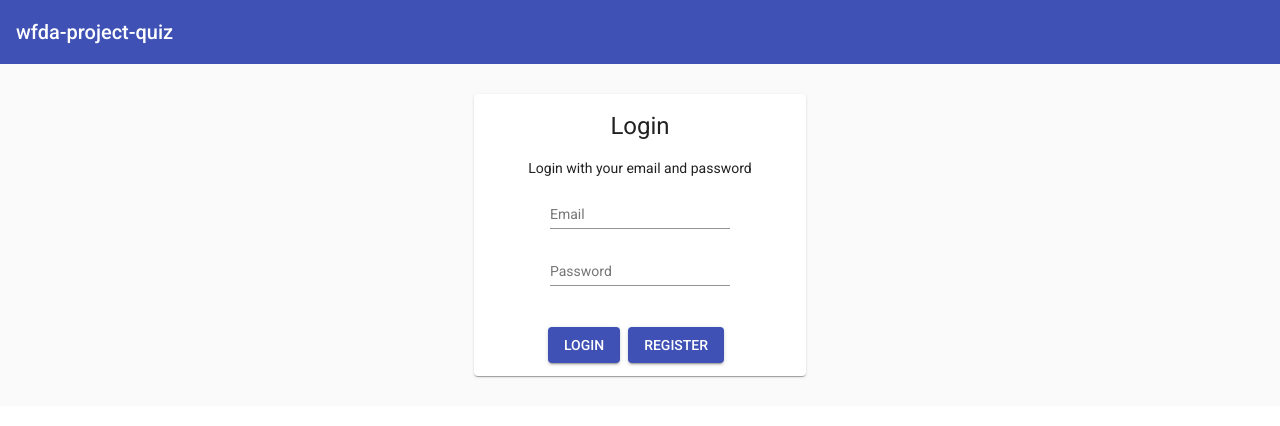
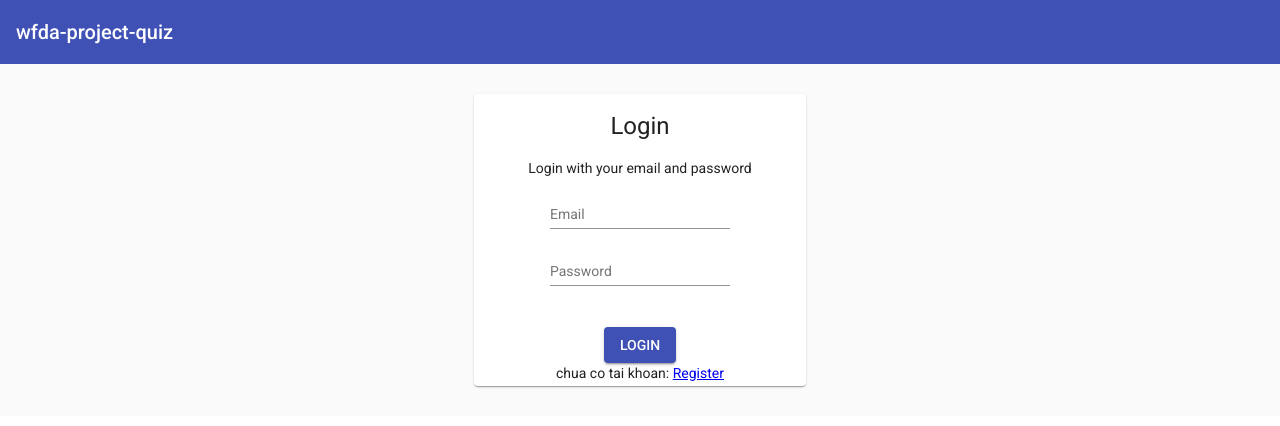
Before and after one commit to anhnbt-it/wfda-project-quiz, an Angular app: page / in a window 1280 px wide. Shown: the top 426 px of the page. Built offline with nearby package versions, Linux system fonts and the light colour scheme.

Commit message:
update login

```diff
--- a/src/app/views/login/login.component.css
+++ b/src/app/views/login/login.component.css
@@ -13,5 +13,5 @@
 
 .mat-card{
   width: 300px;
-  height: 250px;
+  height: 260px;
 }
--- a/src/app/views/login/login.component.html
+++ b/src/app/views/login/login.component.html
@@ -21,7 +21,7 @@
         </form>
   <mat-card-actions class="text-center">
     <button mat-raised-button (click)="login()" color="primary">LOGIN</button>
-    <button mat-raised-button (click)="register()" color="primary">REGISTER</button>
+    <p>chua co tai khoan: <a routerLink="/register">Register</a></p>
   </mat-card-actions>
     </mat-card-content>
 </mat-card>
--- a/src/app/views/login/login.component.ts
+++ b/src/app/views/login/login.component.ts
@@ -41,8 +41,4 @@ list = [
     }
   }
 
-  register(): void{
-    // @ts-ignore
-    this.router.navigate(['/register']);
-  }
 }
```
Also changed, not shown: src/app/app-routing.module.ts (+4 -4 lines).
